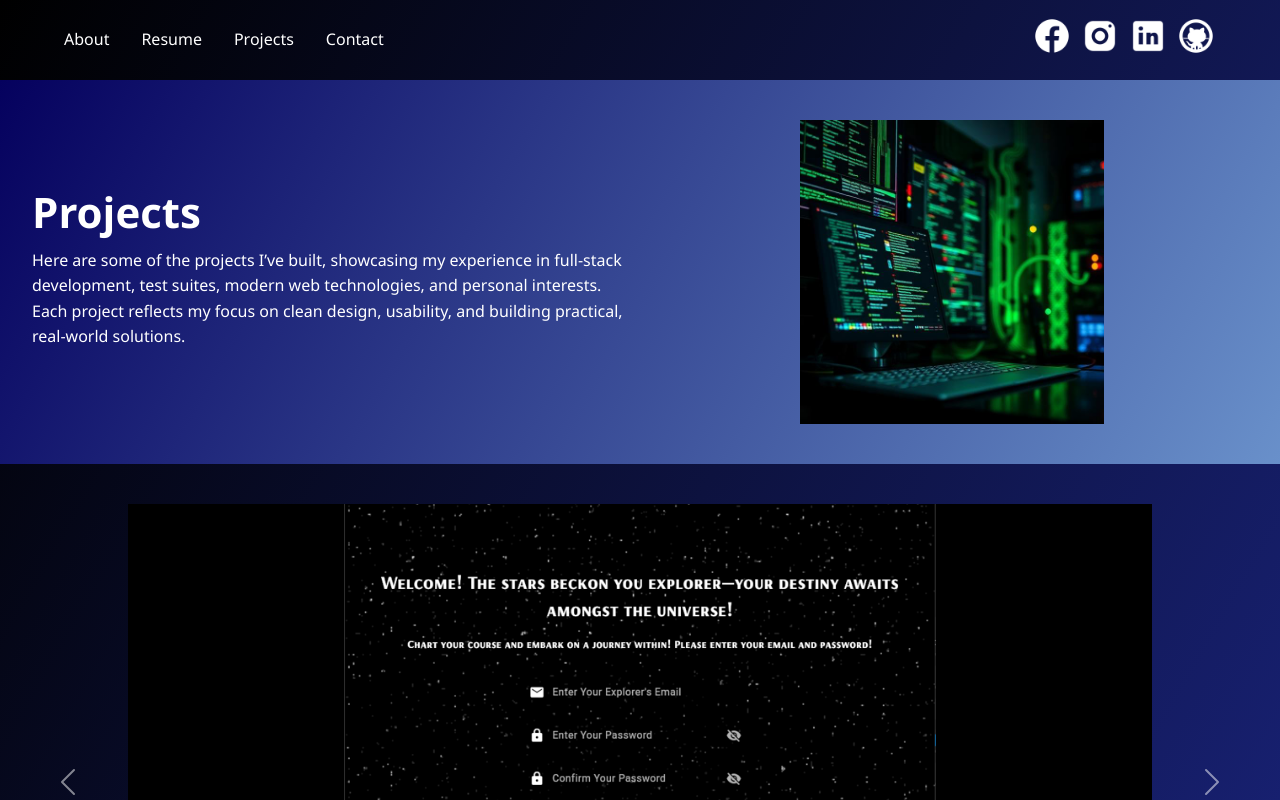
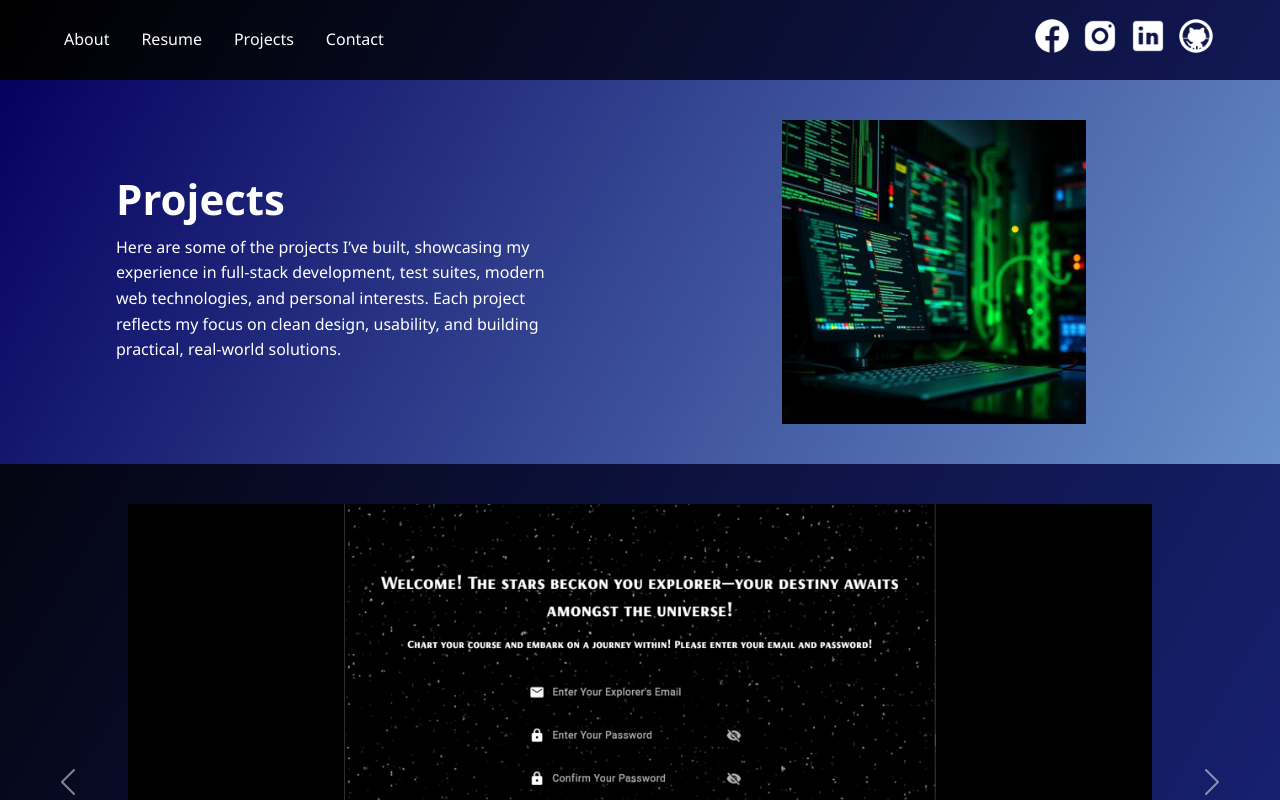
Before and after one commit to AarikGuy/Portfolio, a React (Vite) app in the folder frontend/: page /projects in a window 1280 px wide. Shown: the top 800 px of the page. Built offline with nearby package versions, Linux system fonts and the light colour scheme.

Commit message:
projects intro css

```diff
--- a/frontend/src/App.css
+++ b/frontend/src/App.css
@@ -481,3 +481,9 @@ textarea {
   margin-left: auto;
   width: fit-content;
 }
+
+.intro-wrapper{
+    display: flex;
+    gap: 8rem;
+    align-items: center;
+}
--- a/frontend/src/pages/Projects.jsx
+++ b/frontend/src/pages/Projects.jsx
@@ -6,6 +6,8 @@ function Projects() {
     <>
     <title>Projects | Portfolio</title>
     <div className="intro">
+    <div className="intro-wrapper">
+
       <div className="projects-intro">
         <h2>Projects</h2>
         <p>
@@ -20,6 +22,7 @@ function Projects() {
         <img src={projectsImage}></img>
       </div>
     </div>
+    </div>
 
 
 
```
